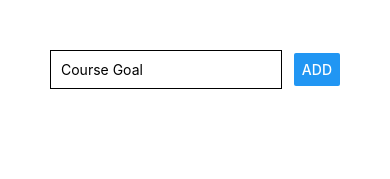
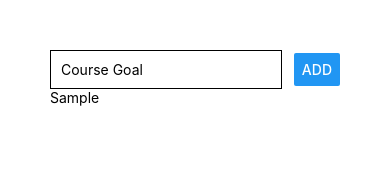
Before and after one commit to Hagleyson/Course-React-Native-The-Practical-Guide, a React Native app: screen / in a window 390 px wide. Both pictures are taken after typing "Sample" into the empty fields and a click on the button "ADD". Shown: the top 179 px of the page. Built offline with nearby package versions, Linux system fonts and the light colour scheme.

Commit message:
Outputting a List of Items

```diff
--- a/App.js
+++ b/App.js
@@ -1,11 +1,10 @@
 import { StatusBar } from "expo-status-bar";
 import { useState } from "react";
-import { Button, StyleSheet, TextInput, View } from "react-native";
+import { Button, StyleSheet, TextInput, View, Text } from "react-native";
 
 export default function App() {
   const [enteredGoal, setEnteredGoal] = useState("");
-  const [couseGoal, setCouseGoal] = useState("");
-  console.log(couseGoal);
+  const [couseGoal, setCouseGoal] = useState([]);
 
   function goalInputHandler(enteredText) {
     setEnteredGoal(enteredText);
@@ -27,7 +26,11 @@ export default function App() {
         />
         <Button style={{ width: "20%" }} title="add" onPress={addGoalHanlder} />
       </View>
-      <View></View>
+      <View>
+        {couseGoal.map((goal, idx) => (
+          <Text key={idx}>{goal}</Text>
+        ))}
+      </View>
     </View>
   );
 }
```
